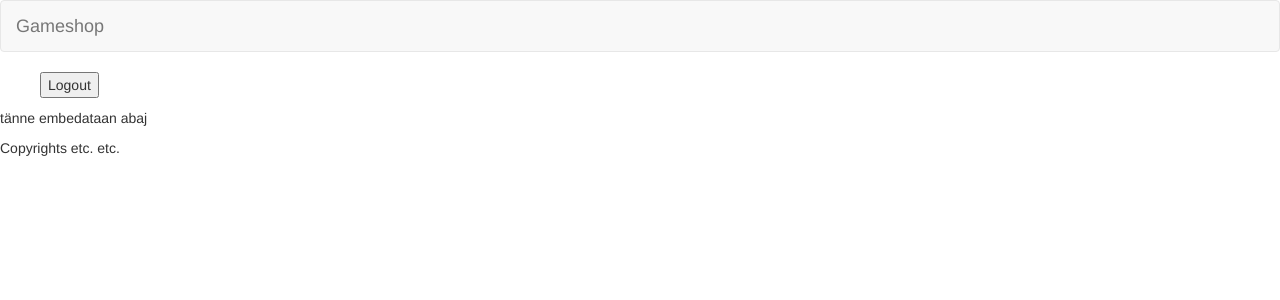
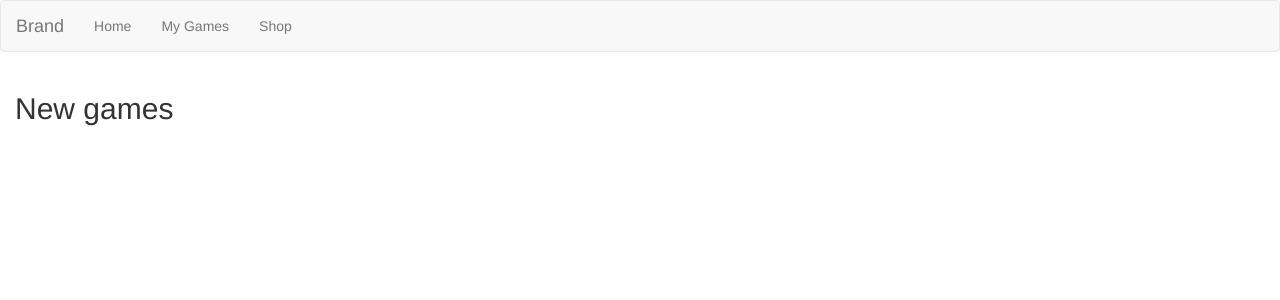
Before and after one commit to chachal/wsd-project, a Django app: page / in a window 1280 px wide. Shown: the top 300 px of the page. Run offline with Django 3.2, Linux system fonts and the light colour scheme; data that the repository does not hold is empty; some libraries are stand-ins or nearby versions.

Commit message:
Grid layout for new games on index page

```diff
--- a/gameshop/shop/models.py
+++ b/gameshop/shop/models.py
@@ -12,11 +12,14 @@ class Games(models.Model):
 	name = models.CharField(max_length = 30, unique=True)
 	price = models.IntegerField()
 	dev = models.ForeignKey(User, on_delete=models.CASCADE)
+	released = models.DateField(auto_now_add=True)
+	latest = models.DateField(auto_now=True)
 
 class Purchased(models.Model):
 	owner = models.ForeignKey(User, on_delete=models.CASCADE)
 	game = models.ForeignKey(Games, on_delete=models.CASCADE)
 	active = models.BooleanField(default=False)
+	date = models.DateField(auto_now_add=True)
 
 class Scores(models.Model):
 	user = models.ForeignKey(User, on_delete=models.CASCADE)
--- a/gameshop/shop/views.py
+++ b/gameshop/shop/views.py
@@ -10,7 +10,9 @@ from shop.models import UserProfile, Games, Purchased, Scores
 # Create your views here.
 
 def index(request):
-	response = TemplateResponse(request, 'index.html', {})
+	order_by = request.GET.get('order_by', 'released')
+	games = Games.objects.all().order_by(order_by)[:16]
+	response = TemplateResponse(request, 'index.html', {'games': games})
 	response.render()
 	return response
 
--- a/gameshop/templates/base.html
+++ b/gameshop/templates/base.html
@@ -4,25 +4,36 @@
   <head>
     <title>Gameshop</title>
     <link rel="stylesheet" href="{% static 'css/bootstrap.css' %}" />
+    <script src="//ajax.googleapis.com/ajax/libs/jquery/1.11.0/jquery.min.js"></script>
+    <script src="//netdna.bootstrapcdn.com/bootstrap/3.1.1/js/bootstrap.min.js"></script>
     <meta charset="utf-8" />
   </head>
   <body>
     <nav class="navbar navbar-default">
       <div class="container-fluid">
+        <!-- Brand and toggle get grouped for better mobile display -->
+        <div class="navbar-header">
           <button type="button" class="navbar-toggle collapsed" data-toggle="collapse" data-target="#bs-example-navbar-collapse-1" aria-expanded="false">
             <span class="sr-only">Toggle navigation</span>
             <span class="icon-bar"></span>
             <span class="icon-bar"></span>
             <span class="icon-bar"></span>
           </button>
-      <a class="navbar-brand" href="#">Gameshop</a>
+          <a class="navbar-brand" href="#">Brand</a>
         </div>
+
+        <!-- Collect the nav links, forms, and other content for toggling -->
+        <div class="collapse navbar-collapse" id="bs-example-navbar-collapse-1">
+          <ul class="nav navbar-nav">
+            <li><a href="#">Home</a></li>
+            <li><a href="/games">My Games</a></li>
+            <li><a href="/shop">Shop</a></li>
+          </ul>
+        </div><!-- /.navbar-collapse -->
+      </div><!-- /.container-fluid -->
     </nav>
-    <div id="main">
-      <ul id="aside">
-        <button>Logout
-      </ul>
+    <div id="content" class="container-fluid">
+      {% block page_content %}{% endblock %}
     </div>
-    {% block page_content %}{% endblock %}
   </body>
 </html>
--- a/gameshop/templates/index.html
+++ b/gameshop/templates/index.html
@@ -1,10 +1,17 @@
 {% extends 'base.html' %}
 {% load i18n %}
 {% block page_content %}
-<div id="content">
-  <p>tänne embedataan abaj</p>
-</div>
-<div id="footer">
-  <p>Copyrights etc. etc.</p>
-</div>
+
+<h2>New games</h2>
+{% for game in games %}
+
+  {% if forloop.counter|divisibleby:"4" %}
+    <div class="row">
+  {% endif %}
+  <div class="col"><p>asdsadsa</p></div>
+  {% if forloop.counter|divisibleby:"4" %}
+    </div>
+  {% endif %}
+{% endfor %}
+
 {% endblock %}
```
Also changed, not shown: gameshop/shop/migrations/0003_auto_20170208_1858.py (added). Lines whose indentation alone changed are shown as unchanged.
